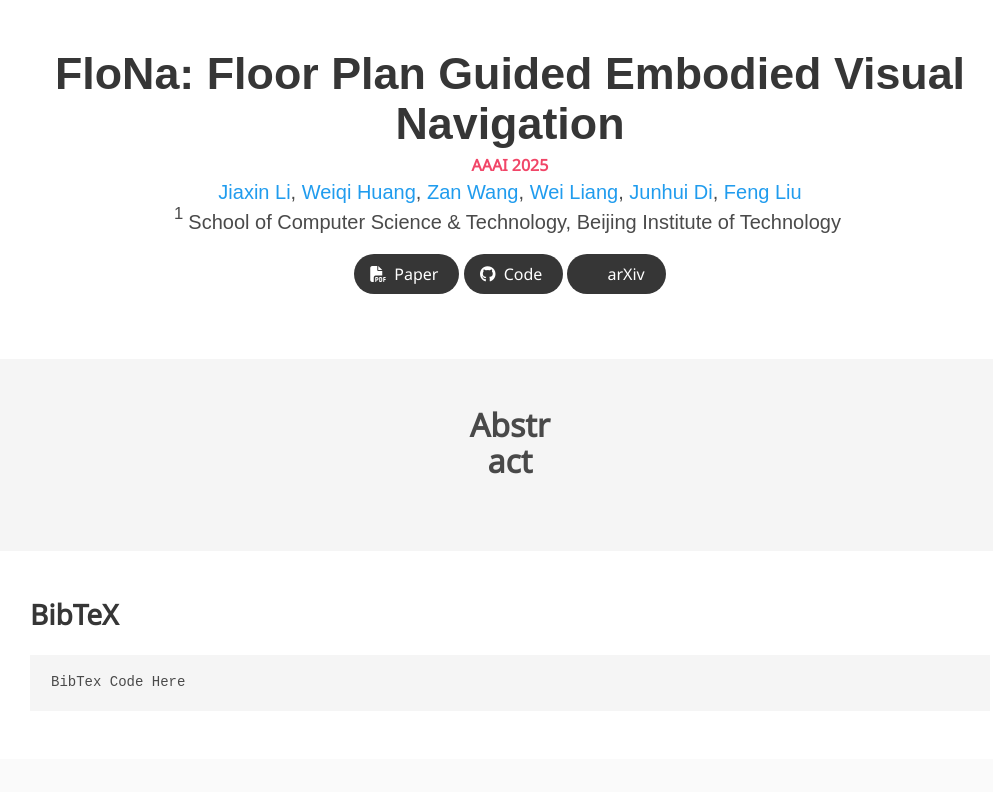
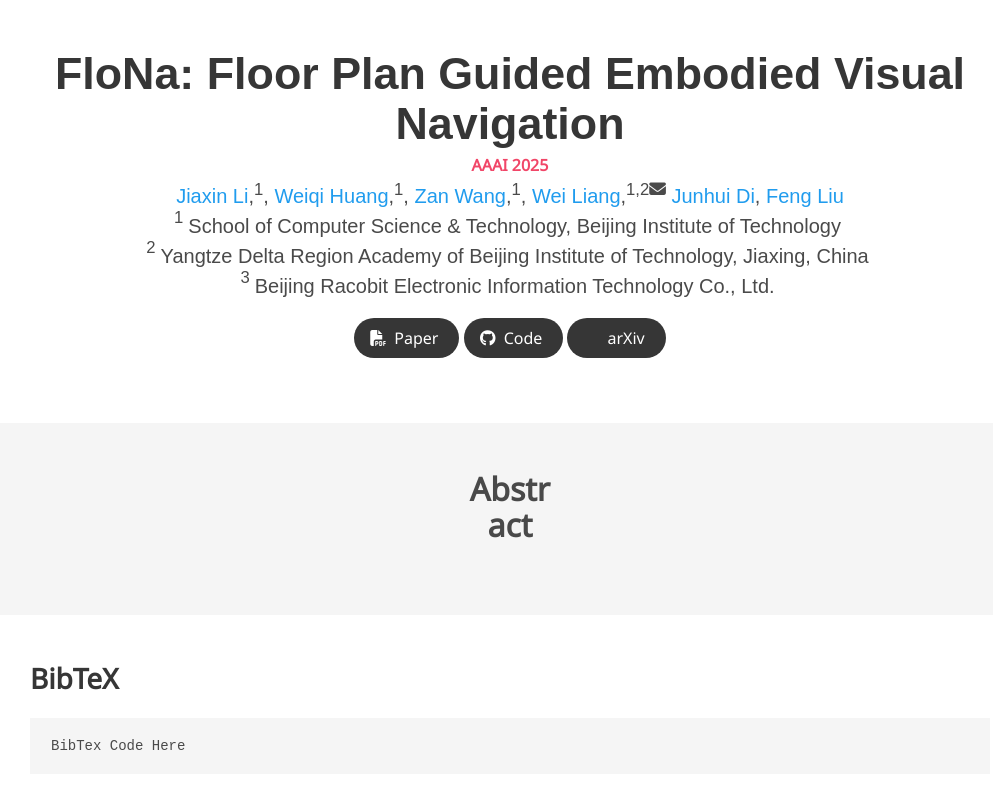
Before and after one commit to GauleeJX/flona, a plain HTML site: page index.html in a window 1280 px wide. Shown: the top 792 px of the page, without its empty margins (130-1123 px from the left). Drawn offline with nearby package versions, Linux system fonts and the light colour scheme; some icons are missing; a web font is replaced by a local one.

Commit message:
modified insitution

```diff
--- a/index.html
+++ b/index.html
@@ -65,13 +65,13 @@
             <div class="is-size-5 publication-authors">
               <!-- Paper authors -->
               <span class="author-block">
-                <a href="FIRST AUTHOR PERSONAL LINK" target="_blank">Jiaxin Li</a>,</span>
+                <a href="FIRST AUTHOR PERSONAL LINK" target="_blank">Jiaxin Li</a>,<sup>1</sup>,</span>
                 <span class="author-block">
-                  <a href="SECOND AUTHOR PERSONAL LINK" target="_blank">Weiqi Huang</a>,</span>
+                  <a href="SECOND AUTHOR PERSONAL LINK" target="_blank">Weiqi Huang</a>,<sup>1</sup>,</span>
                   <span class="author-block">
-                    <a href="THIRD AUTHOR PERSONAL LINK" target="_blank"> Zan Wang</a>,</span>
+                    <a href="THIRD AUTHOR PERSONAL LINK" target="_blank"> Zan Wang</a>,<sup>1</sup>,</span>
                     <span class="author-block">
-                      <a href="FOURTH AUTHOR PERSONAL LINK" target="_blank"> Wei Liang</a>,</span>
+                      <a href="FOURTH AUTHOR PERSONAL LINK" target="_blank"> Wei Liang</a>,<sup>1,2<i class="fas fa-envelope"></i></sup></span>
                       <span class="author-block">
                         <a href="FIFTH AUTHOR PERSONAL LINK" target="_blank"> Junhui Di</a>,</span>
                         <span class="author-block">
@@ -81,6 +81,8 @@
 
                   <div class="is-size-5 publication-authors">
                     <span class="author-block"><span class="left-sup">1</span>School of Computer Science & Technology, Beijing Institute of Technology</span>
+                    <span class="author-block"><span class="left-sup">2</span>Yangtze Delta Region Academy of Beijing Institute of Technology, Jiaxing, China</span>
+                    <span class="author-block"><span class="left-sup">3</span>Beijing Racobit Electronic Information Technology Co., Ltd.</span>
                   </div>
 
                   <div class="column has-text-centered">
```
